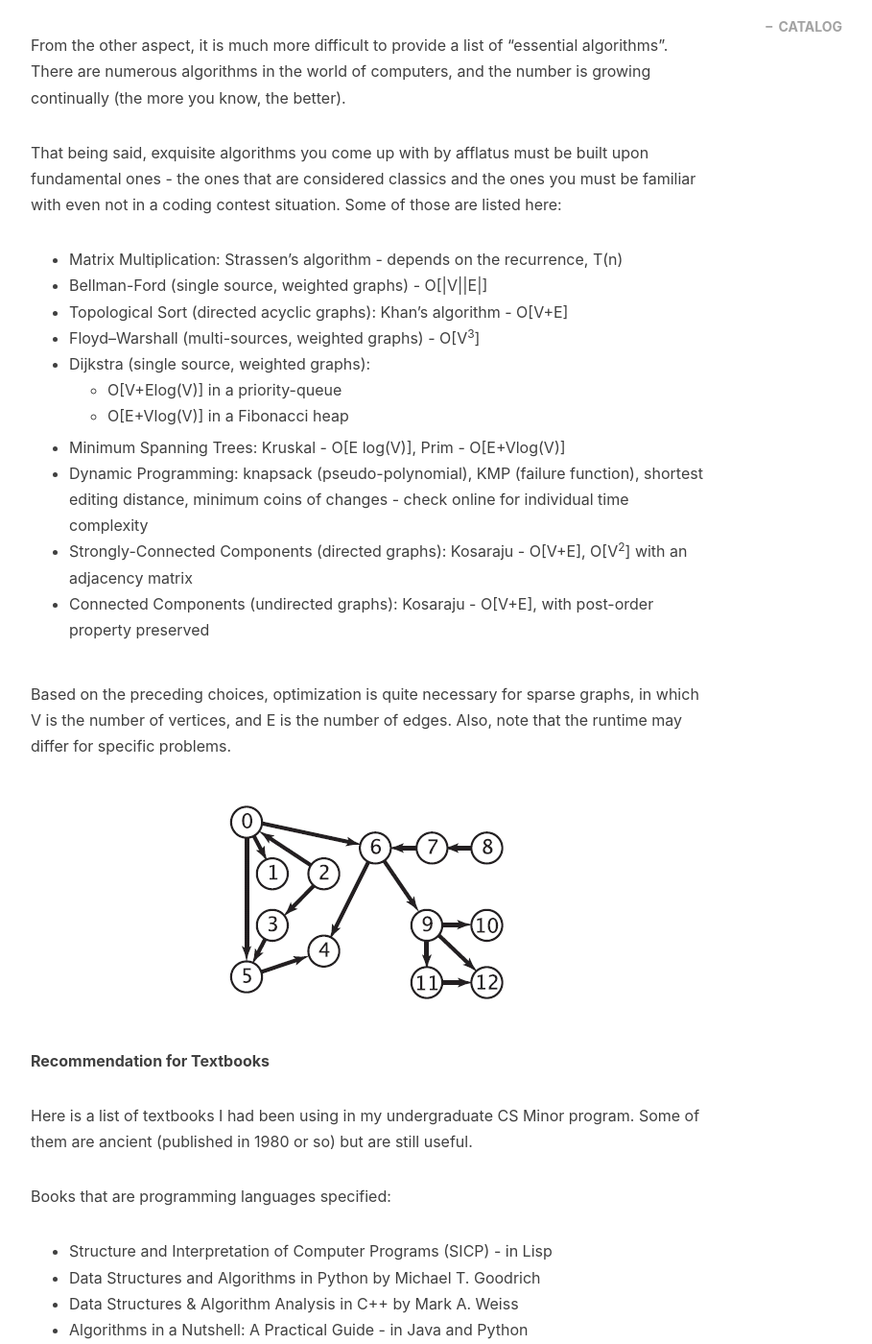
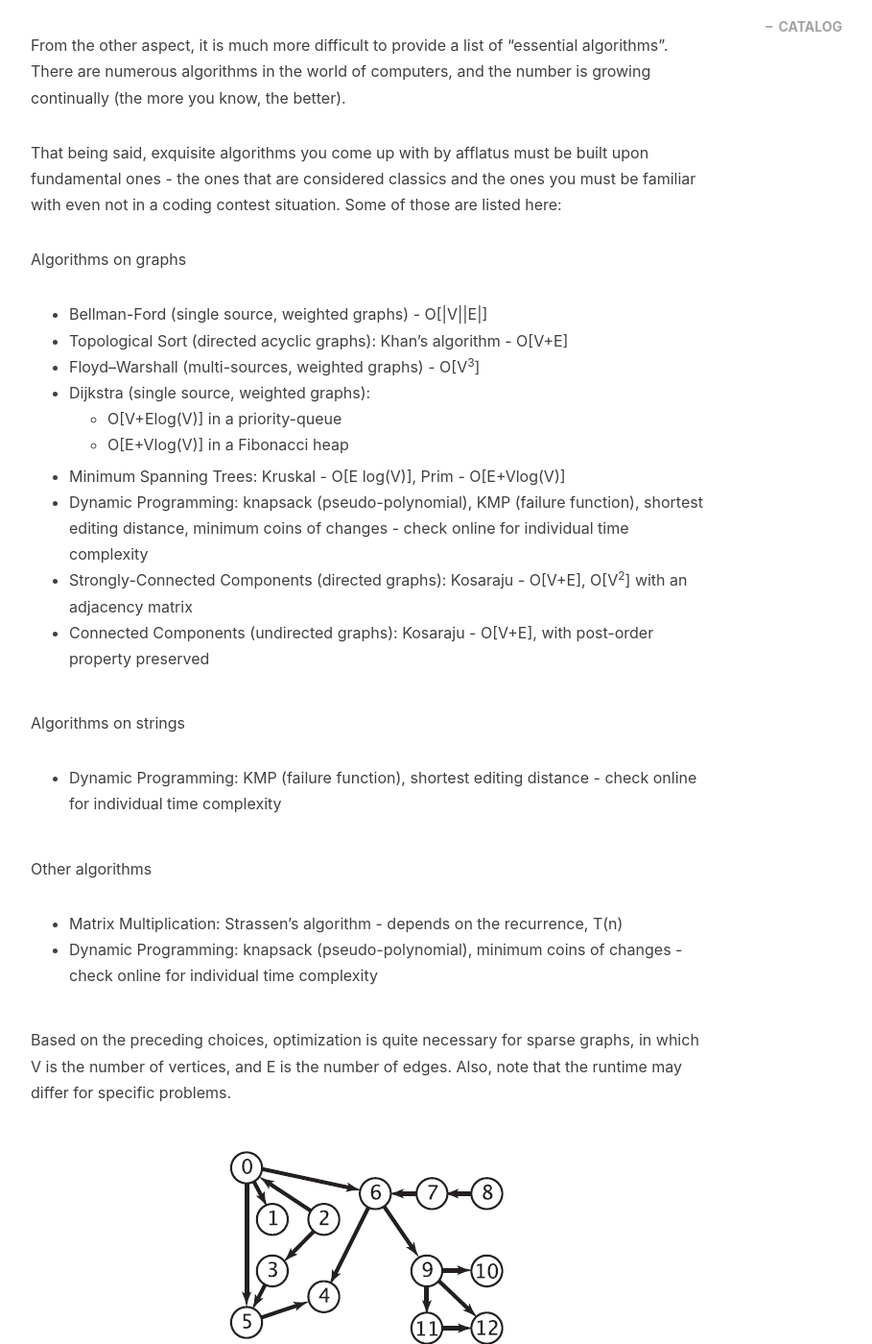
Before and after one commit to gengyu89/gengyu89.github.io, a Jekyll site: the page built from _posts/2020-09-13-leetcode-journey.markdown, in a window 1280 px wide and 1400 px high, scrolled down 4197 px. Shown: the whole window at 96% size, without its empty margins (233-1142 px from the left). Built offline with Jekyll 4.4.1, drawn with Linux system fonts in a browser that asks for light colours; nearby versions of some CDN libraries; comment, search, counter and statistics services are not loaded.

```diff
--- a/_posts/2020-09-13-leetcode-journey.markdown
+++ b/_posts/2020-09-13-leetcode-journey.markdown
@@ -60,7 +60,8 @@
 From the other aspect, it is much more difficult to provide a list of "essential algorithms". There are numerous algorithms in the world of computers, and the number is growing continually (the more you know, the better).
 
 That being said, exquisite algorithms you come up with by afflatus must be built upon fundamental ones - the ones that are considered classics and the ones you must be familiar with even not in a coding contest situation. Some of those are listed here:
-* Matrix Multiplication: Strassen's algorithm - depends on the recurrence, T(n)
+
+Algorithms on graphs
 * Bellman-Ford (single source, weighted graphs) - O[\|V\|\|E\|]
 * Topological Sort (directed acyclic graphs): Khan's algorithm - O[V+E]
 * Floyd–Warshall (multi-sources, weighted graphs) - O[V<sup>3</sup>]
@@ -71,6 +72,13 @@
 * Dynamic Programming: knapsack (pseudo-polynomial), KMP (failure function), shortest editing distance, minimum coins of changes - check online for individual time complexity
 * Strongly-Connected Components (directed graphs): Kosaraju - O[V+E], O[V<sup>2</sup>] with an adjacency matrix
 * Connected Components (undirected graphs): Kosaraju - O[V+E], with post-order property preserved
+
+Algorithms on strings
+* Dynamic Programming: KMP (failure function), shortest editing distance - check online for individual time complexity
+
+Other algorithms
+* Matrix Multiplication: Strassen's algorithm - depends on the recurrence, T(n)
+* Dynamic Programming: knapsack (pseudo-polynomial), minimum coins of changes - check online for individual time complexity
 
 <!-- See reference here: https://blog.asarkar.com/algorithms-design-analysis/final/ -->
 
```
